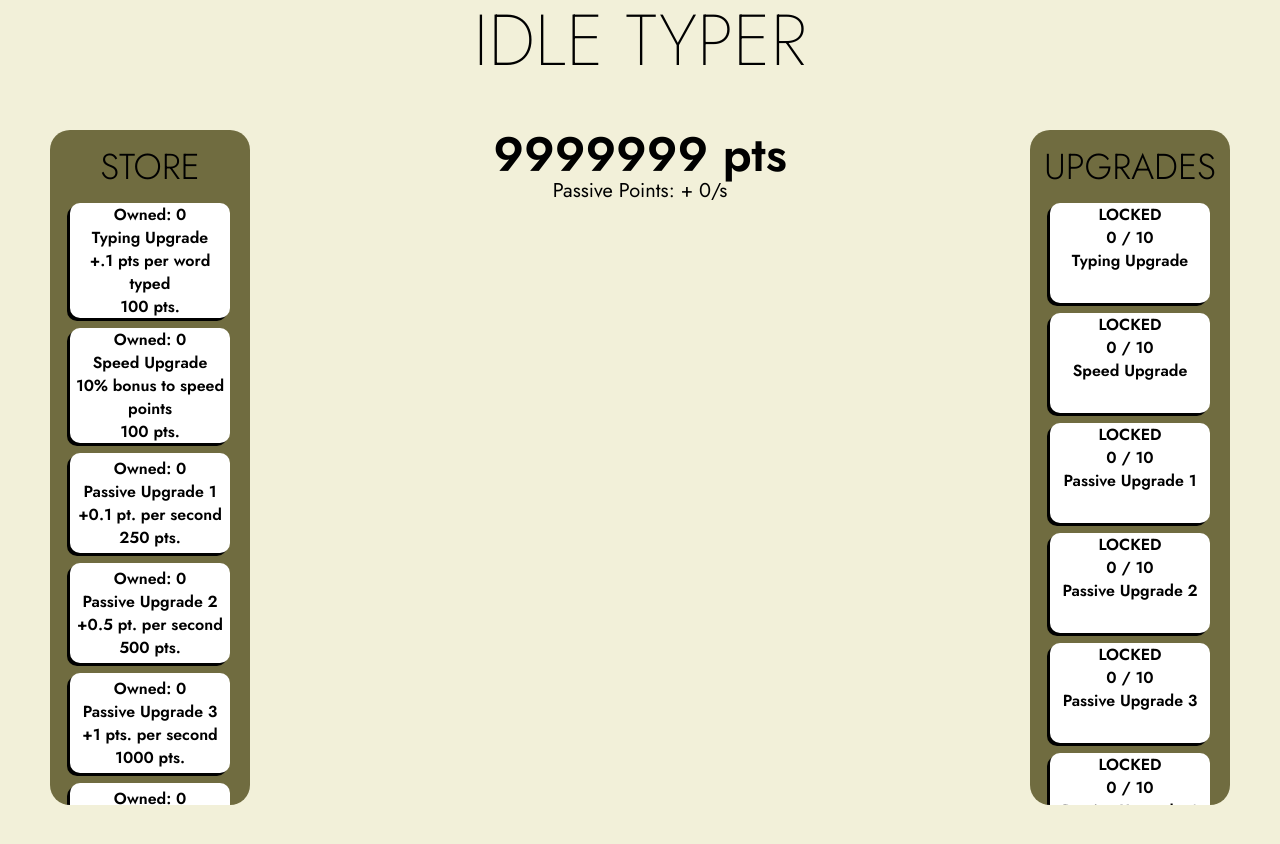
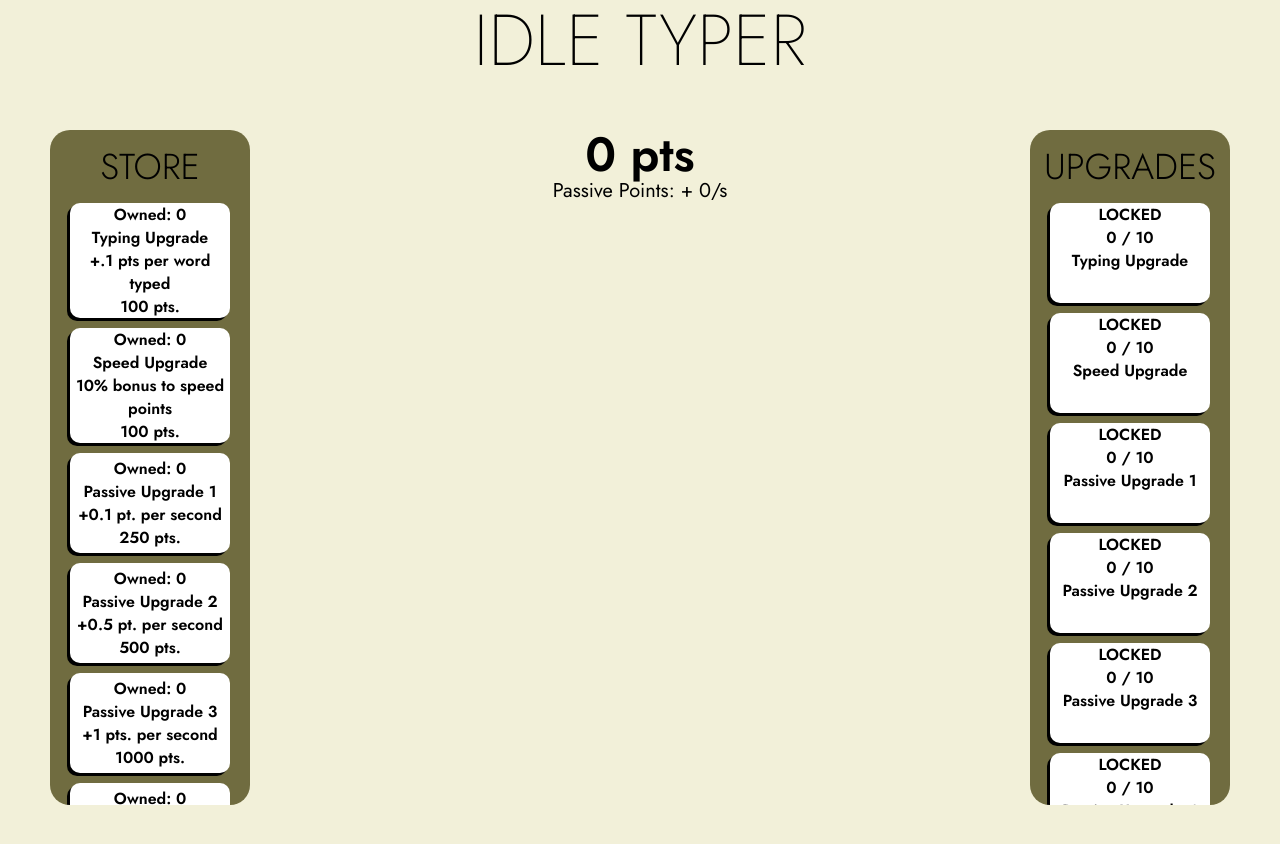
Before and after one commit to kendrickgolden/idle-typer, a React (Create React App) app in the folder client/: page / in a window 1280 px wide. Shown: the top 844 px of the page. Built offline with nearby package versions, Linux system fonts and the light colour scheme; no server answers; the HTML template or start-up script is replaced by a standard one.

Commit message:
change fetch address for heroku deployment

```diff
--- a/client/src/App.jsx
+++ b/client/src/App.jsx
@@ -8,7 +8,7 @@ export const UserContext = createContext();
 
 function App() {
   const [text, setText] = useState(null);
-  const [points, setPoints] = useState(99999990);
+  const [points, setPoints] = useState(0);
   const value = {
     text,
     setText,
@@ -18,7 +18,7 @@ function App() {
 
   //import paragraphs of text
   useEffect(() => {
-    fetch(`http://localhost:5000/api/text?title=${title}`)
+    fetch(`/api/text?title=${title}`)
       .then((res) => {
         return res.json();
       })
```
